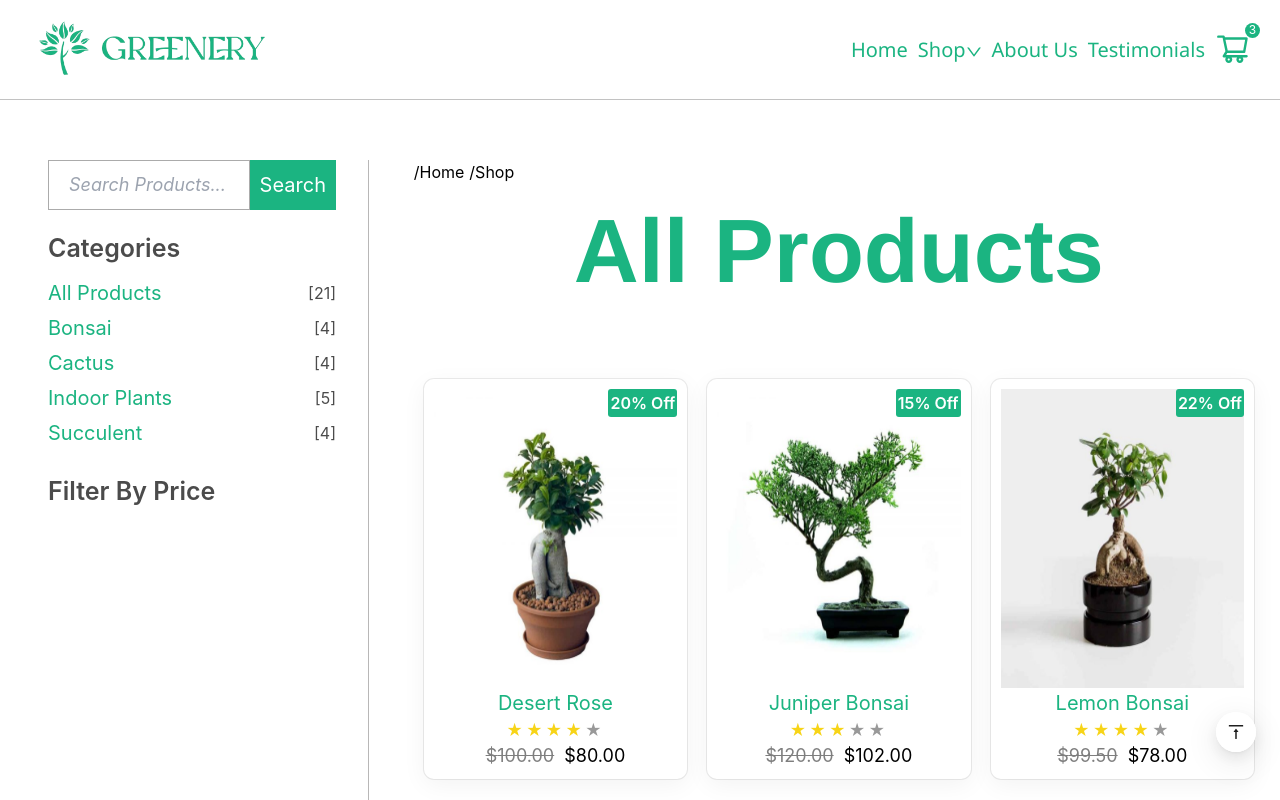
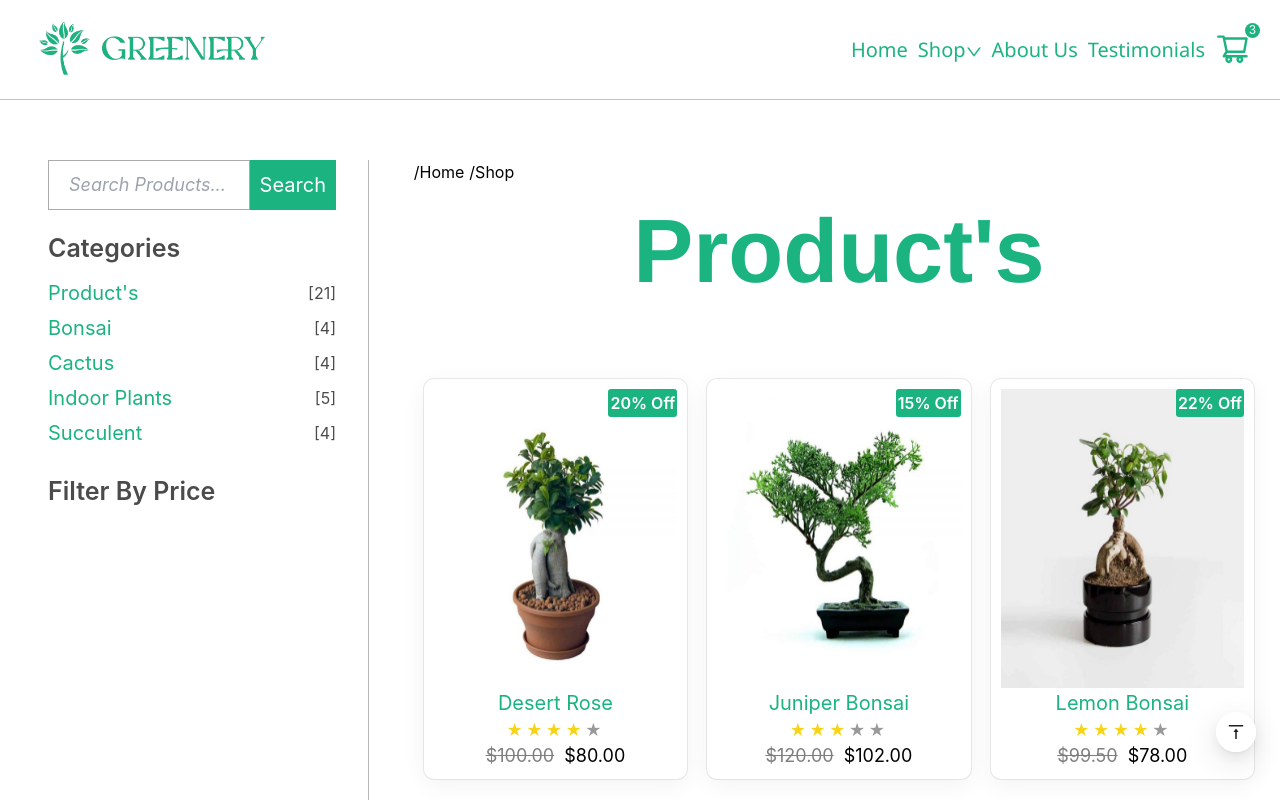
Before and after one commit to akashsdk/fiverr-4, a React (Create React App) app: page /Shop in a window 1280 px wide. Shown: the top 800 px of the page. Built offline with nearby package versions, Linux system fonts and the light colour scheme.

Commit message:
Update Shop.js

```diff
--- a/src/Screen/Shop.js
+++ b/src/Screen/Shop.js
@@ -54,7 +54,7 @@ export default function Shop() {
                 setPage(1);
               }}
             >
-              <p className="Shop-Left-Text2">All Products</p>
+              <p className="Shop-Left-Text2">Product's</p>
               <p className="Shop-Left-Text3">[21]</p>
             </button>
 
@@ -114,7 +114,7 @@ export default function Shop() {
             <div style={{ width: "100%" }}>
               {page === 1 ? (
                 <div>
-                  <p className="Shop-Right-Text">All Products</p>
+                  <p className="Shop-Right-Text">Product's</p>
 
                   <div className="Shop-Right-Div">
                     <ProductsCart
```
